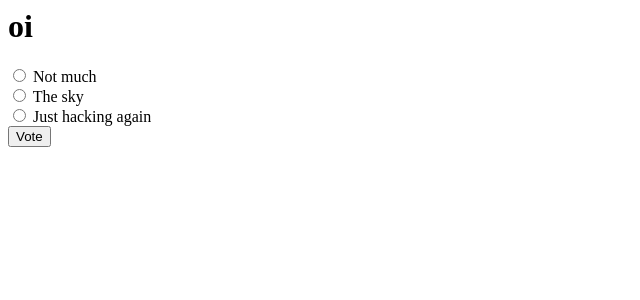
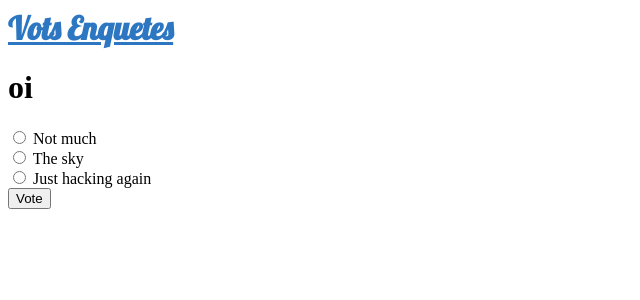
Before and after one commit to kassiacatarine/EP1, a Django app: page /notas/1/ in a window 1280 px wide. Shown: the top 300 px of the page, without its empty margins (0-640 px from the left). Run offline with Django 3.2, Linux system fonts and the light colour scheme; data comes from the database, SQL or seed files in the repository; both versions use the stored data as it was after the commit.

Commit message:
Atualizacao do css

```diff
--- a/notas/static/notas/style.css
+++ b/notas/static/notas/style.css
@@ -1,7 +1,13 @@
+h1 a{
+    color: #2D77C2;
+    font-family: 'Lobster';
+}
+
 li a {
     color: green;
 }
 
 body {
-    background: white url("images/background.jpg") repeat right bottom;
+    background: white url("images/background.jpg") repeat right bottom
+    padding-left: 15px;
 }
--- a/notas/templates/notas/detail.html
+++ b/notas/templates/notas/detail.html
@@ -1,4 +1,14 @@
-
+{% load static %}
+<html>
+    <head>
+        <title>Vots</title>
+        <link rel="stylesheet" type="text/css" href="{% static 'notas/style.css' %}" />
+        <link href="https://fonts.googleapis.com/css?family=Lobster&subset=latin,latin-ext" rel="stylesheet" type="text/css">
+    </head>
+    <body>
+        <div>
+            <h1><a href="/">Vots Enquetes</a></h1>
+        </div>
         <h1>{{ question.question_text }}</h1>
 
         {% if error_message %}<p><strong>{{ error_message }}</strong></p>{% endif %}
@@ -11,3 +21,5 @@
         {% endfor %}
         <input type="submit" value="Vote" />
         </form>
+    </body>
+</html>
```
Also changed, not shown: notas/templates/notas/index.html (+12 -2 lines), notas/templates/notas/results.html (+14 -0 lines), db.sqlite3. Lines whose indentation alone changed are shown as unchanged.
